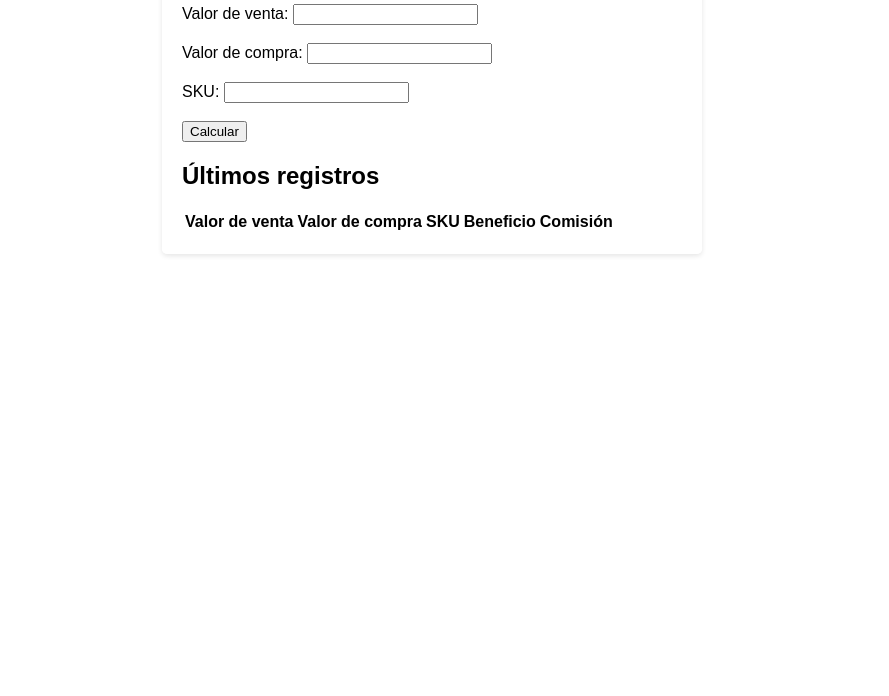
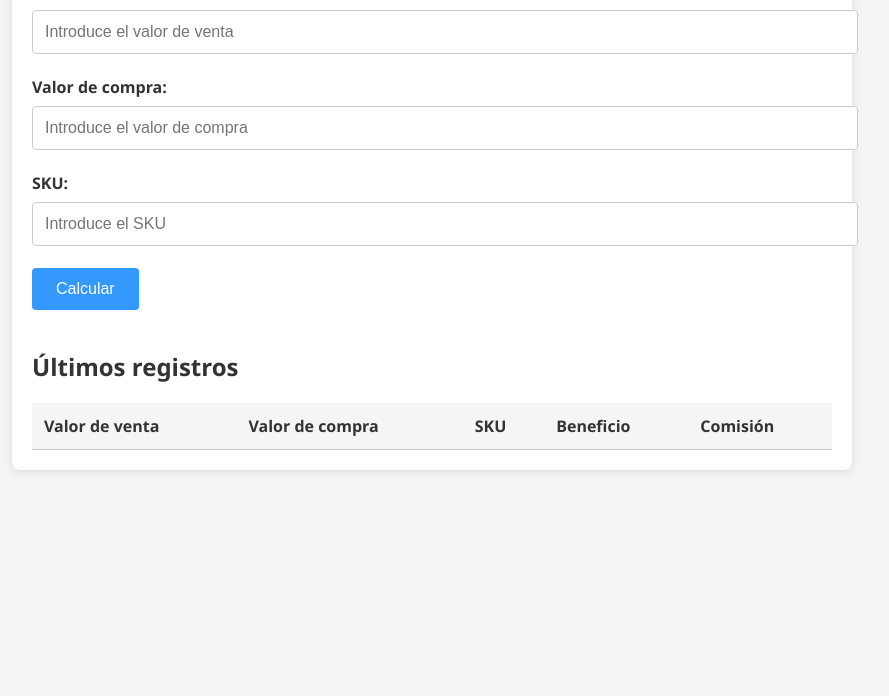
Before and after one commit to alerabadan/GOATCalculator, a plain HTML site: page index.html in a window 1280 px wide. Shown: the part 104-800 px from the top of the page, without its empty margins (208-1097 px from the left). Drawn offline with nearby package versions, Linux system fonts and the light colour scheme.

Commit message:
Update index.html a mas bonito

```diff
--- a/index.html
+++ b/index.html
@@ -7,23 +7,111 @@
         /* Estilos CSS aquí */
 
         body {
-            font-family: Arial, sans-serif;
-            background-image: url('air_jordan_1_aqua_bleached.jpg');
-            background-repeat: no-repeat;
-            background-size: cover;
-            background-position: center;
+            font-family: 'Segoe UI', Arial, sans-serif;
+            background-color: #F5F5F5;
+            margin: 0;
+            padding: 0;
         }
 
         .container {
-            max-width: 500px;
+            max-width: 800px;
             margin: 0 auto;
             padding: 20px;
-            background-color: rgba(255, 255, 255, 0.8);
-            border-radius: 5px;
-            box-shadow: 0 2px 5px rgba(0, 0, 0, 0.1);
+            background-color: #FFFFFF;
+            border-radius: 8px;
+            box-shadow: 0 2px 10px rgba(0, 0, 0, 0.1);
         }
 
-        /* Resto del código CSS */
+        h1 {
+            font-size: 32px;
+            font-weight: bold;
+            color: #333333;
+            margin-top: 0;
+        }
+
+        form {
+            margin-top: 20px;
+        }
+
+        label {
+            font-size: 16px;
+            font-weight: bold;
+            color: #333333;
+            display: block;
+            margin-bottom: 8px;
+        }
+
+        input[type="number"],
+        input[type="text"] {
+            width: 100%;
+            padding: 12px;
+            font-size: 16px;
+            border: 1px solid #CCCCCC;
+            border-radius: 4px;
+            outline: none;
+        }
+
+        input[type="number"]:focus,
+        input[type="text"]:focus {
+            border-color: #3399FF;
+        }
+
+        button[type="submit"] {
+            background-color: #3399FF;
+            color: #FFFFFF;
+            border: none;
+            border-radius: 4px;
+            padding: 12px 24px;
+            font-size: 16px;
+            cursor: pointer;
+        }
+
+        button[type="submit"]:hover {
+            background-color: #267ACC;
+        }
+
+        #resultado {
+            margin-top: 20px;
+            font-size: 18px;
+            color: #333333;
+        }
+
+        #comision {
+            margin-top: 10px;
+            font-size: 18px;
+            color: #333333;
+        }
+
+        h2 {
+            font-size: 24px;
+            font-weight: bold;
+            color: #333333;
+            margin-top: 40px;
+            margin-bottom: 20px;
+        }
+
+        table {
+            width: 100%;
+            border-collapse: collapse;
+        }
+
+        th, td {
+            padding: 12px;
+            text-align: left;
+            border-bottom: 1px solid #CCCCCC;
+        }
+
+        th {
+            font-weight: bold;
+            color: #333333;
+            background-color: #F5F5F5;
+        }
+
+        @media screen and (max-width: 600px) {
+            .container {
+                max-width: 400px;
+            }
+        }
     </style>
     <script src="https://ajax.googleapis.com/ajax/libs/jquery/3.6.0/jquery.min.js"></script>
     <script>
@@ -87,14 +175,14 @@
 </head>
 <body>
     <div class="container">
-        <h1>Calculadora</h1>
+        <h1>Calculadora de Beneficio y Comisión</h1>
         <form id="calculo-form">
             <label for="x-input">Valor de venta:</label>
-            <input type="number" step="0.01" id="x-input" name="x"><br><br>
+            <input type="number" step="0.01" id="x-input" name="x" placeholder="Introduce el valor de venta" required><br><br>
             <label for="y-input">Valor de compra:</label>
-            <input type="number" step="0.01" id="y-input" name="y"><br><br>
+            <input type="number" step="0.01" id="y-input" name="y" placeholder="Introduce el valor de compra" required><br><br>
             <label for="sku-input">SKU:</label>
-            <input type="text" id="sku-input" name="sku"><br><br>
+            <input type="text" id="sku-input" name="sku" placeholder="Introduce el SKU" required><br><br>
             <button type="submit">Calcular</button>
         </form>
 
```
